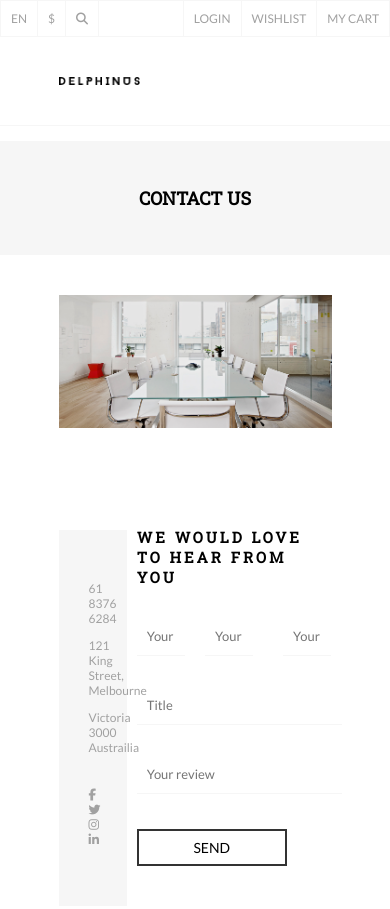
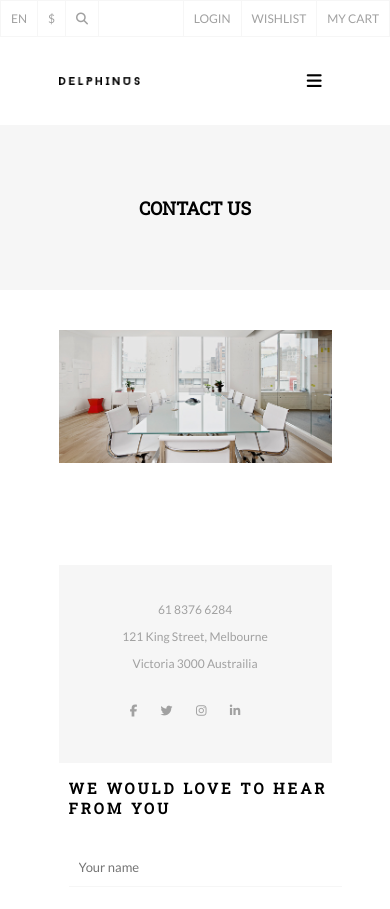
Before and after one commit to ngojenny/ecommerce-psd-delphinos, a website: page public/contact.html in a window 390 px wide. Shown: the top 909 px of the page. Drawn offline with nearby package versions, Linux system fonts and the light colour scheme.

Commit message:
made contact page responsive

```diff
--- a/dev/styles/partials/_mediaqueries.scss
+++ b/dev/styles/partials/_mediaqueries.scss
@@ -2,6 +2,15 @@
 	/* PRODUCTS PAGE */
 	.filter-products {
 		width: 50%;
+	}
+
+	/* CONTACT PAGE */
+	.social-links-contact {
+		display: none;
+	}
+
+	.contact-info {
+		padding: 50px 25px;
 	}
 }
 @media (max-width: 970px) {
@@ -13,6 +22,30 @@
 		img {
 			width: 33.33%
 		}
+	}
+
+	/* CONTACT PAGE */
+	.contact-form {
+
+		input[name="name"] {
+			width: calc(50% - 20px);
+			margin: 15px 10px 15px 10px;
+		}
+
+		input[name="email"] {
+			width: calc(50% - 10px);
+			margin: 15px 0 15px 10px;
+		}
+
+		input[name="website"] {
+			float: none;
+			width: 100%;
+			margin: 15px 10px;
+		}
+	}
+
+	.contact-info {
+		padding: 75px 25px;
 	}
 
 	/* PRODUCTS PAGE */
@@ -43,6 +76,7 @@
 	.wrapper {
 		width: 70%;
 	}
+
 	/* NAVIGATION CHANGES*/
 	.main-nav {
 		float: none;
@@ -66,6 +100,20 @@
 	.main-nav-links {
 		width: 100%;
 		text-align: center;
+	}
+
+	/* CONTACT PAGE */
+	.contact-form {
+		width: 65%;
+		input[name="name"],
+		input[name="email"]{
+			width: 100%;
+			margin: 15px 10px;
+		}
+	}
+	.contact-info {
+		width: 35%;
+		padding: 130px 25px;
 	}
 
 	/*FOOTER STYLE CHANGES*/
@@ -197,6 +245,20 @@
 		width: 100%;
 	}
 
+	/* CONTACT PAGE CHANGES */
+	.contact-info,
+	.contact-form {
+		width: 100%;
+	}
+
+	.contact-info {
+		padding: 25px;
+		text-align: center;
+	}
+
+	.social-links-contact {
+		display: block;
+	}
 	/* FOOTER STYLE CHANGES */
 	.footer-nav-links {
 		width: 50%;
@@ -304,6 +366,10 @@
 		}
 	}
 
+	.banner {
+		padding: 10px 0;
+	}
+
 	/* PARTNER STYLE CHANGES */
 	.partner-client {
 		img {
--- a/public/contact.html
+++ b/public/contact.html
@@ -26,14 +26,16 @@
 	<nav class="main-nav">
 		<div class="wrapper clearfix">
 			<img src="images/delphinus-logo.png" alt="Delphinus Logo">
+			<ul class="main-nav-links clearfix">
+			<i class="fa fa-times" aria-hidden="true"></i>
 			<h1 class="hide">Delphinus</h1>
-			<ul class="main-nav-links clearfix">
 				<li><a href="index.html">Home</a></li>
-				<li><a href="products.html">Shop styles</a></li>
+				<li><a href="products.html">Shop <span class="responsive-hide">styles</span></a></li>
 				<li><a href="contact.html">Contact</a></li>
 				<li><a href="">Blog</a></li>
 				<li><a href="">Elements</a></li>
 			</ul>
+			<i class="fa fa-bars" aria-hidden="true"></i>
 		</div> <!-- /.wrapper -->
 	</nav>
 
--- a/public/styles/style.css
+++ b/public/styles/style.css
@@ -663,7 +663,12 @@ label[for="email"] {
 @media (max-width: 1110px) {
   /* PRODUCTS PAGE */
   .filter-products {
-    width: 50%; } }
+    width: 50%; }
+  /* CONTACT PAGE */
+  .social-links-contact {
+    display: none; }
+  .contact-info {
+    padding: 50px 25px; } }
 
 @media (max-width: 970px) {
   /* COLLECTIONS CHANGES*/
@@ -671,6 +676,19 @@ label[for="email"] {
     font-size: 85%; }
   .collection-tab img {
     width: 33.33%; }
+  /* CONTACT PAGE */
+  .contact-form input[name="name"] {
+    width: calc(50% - 20px);
+    margin: 15px 10px 15px 10px; }
+  .contact-form input[name="email"] {
+    width: calc(50% - 10px);
+    margin: 15px 0 15px 10px; }
+  .contact-form input[name="website"] {
+    float: none;
+    width: 100%;
+    margin: 15px 10px; }
+  .contact-info {
+    padding: 75px 25px; }
   /* PRODUCTS PAGE */
   .filter-products p:last-child {
     float: left; }
@@ -704,6 +722,16 @@ label[for="email"] {
   .main-nav-links {
     width: 100%;
     text-align: center; }
+  /* CONTACT PAGE */
+  .contact-form {
+    width: 65%; }
+    .contact-form input[name="name"],
+    .contact-form input[name="email"] {
+      width: 100%;
+      margin: 15px 10px; }
+  .contact-info {
+    width: 35%;
+    padding: 130px 25px; }
   /*FOOTER STYLE CHANGES*/
   footer {
     text-align: center; }
@@ -787,6 +815,15 @@ label[for="email"] {
     margin: 10px; }
   input[type="range"] {
     width: 100%; }
+  /* CONTACT PAGE CHANGES */
+  .contact-info,
+  .contact-form {
+    width: 100%; }
+  .contact-info {
+    padding: 25px;
+    text-align: center; }
+  .social-links-contact {
+    display: block; }
   /* FOOTER STYLE CHANGES */
   .footer-nav-links {
     width: 50%; }
@@ -856,6 +893,8 @@ label[for="email"] {
     text-align: center; }
     .banner h2 {
       float: none; }
+  .banner {
+    padding: 10px 0; }
   /* PARTNER STYLE CHANGES */
   .partner-client {
     padding: 25px 0; }
```
